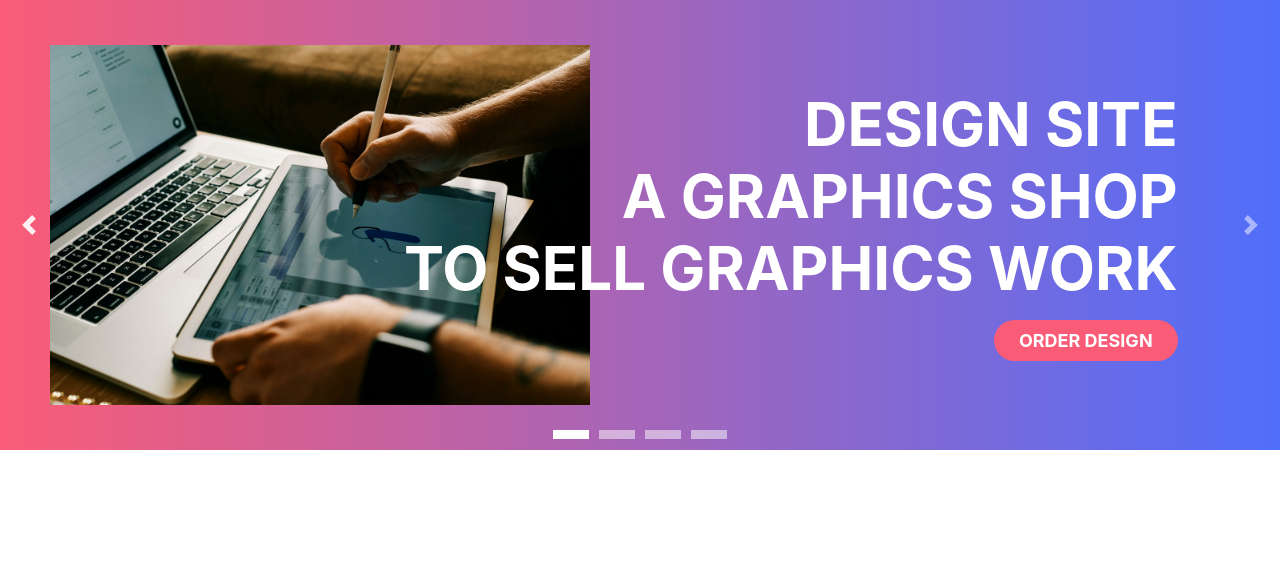
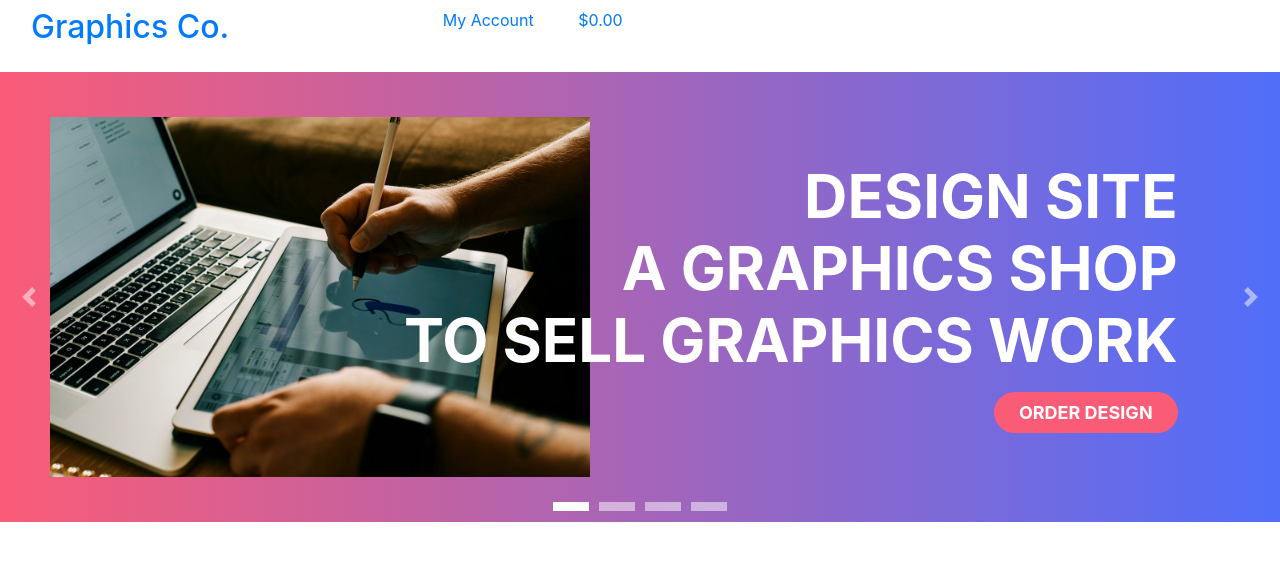
Before and after one commit to Code-Institute-Submissions/Gerard-Mc-milestone_4_JulyResub, a Django app: template home/templates/home/index.html in a window 1280 px wide. Shown: the top 561 px of the page. Run offline with Django 3.2, Linux system fonts and the light colour scheme; the template is opened without the code that fills it, so the values that code supplies are empty; some libraries are stand-ins or nearby versions.

Commit message:
base.html:Add store header html, Bootstrap classes & template logic

```diff
--- a/home/templates/home/index.html
+++ b/home/templates/home/index.html
@@ -2,8 +2,8 @@
 {% load static %}
 
 {% block content %}
-<header id="home-header" class="container-fluid fixed-top">
-    <div id="home-carousel" class="carousel slide carousel-fade" data-interval="5000000" data-ride="carousel">
+<section id="home-header" class="container-fluid">
+    <div id="home-carousel" class="carousel slide carousel-fade" data-interval="4000" data-ride="carousel">
         <ul class="carousel-indicators ">
             <li data-target="#home-carousel" data-slide-to="0" class="active"></li>
             <li data-target="#home-carousel" data-slide-to="1"></li>
@@ -71,6 +71,6 @@
             <span class="carousel-control-next-icon"></span>
         </a>
     </div>
-</header>
+</section>
 
 {% endblock %}
--- a/static/css/base.css
+++ b/static/css/base.css
@@ -5,7 +5,6 @@ body {
 	margin: 0;
 	border: 0;
 }
-
 
 /* Homepage carousel styling */
 
--- a/templates/base.html
+++ b/templates/base.html
@@ -42,6 +42,54 @@
 </head>
 
 <body>
+    <header class="container-fluid sticky-top">
+        <div id="topnav" class="row d-flex">
+            <div class="col-12 col-md-4">
+                <a href="{% url 'home' %}" class="nav-link">
+                    <h2>Graphics Co.</h2>
+                </a>
+            </div>
+            <div class="">
+                <ul class="list-inline list-unstyled text-center">
+                    <li class="list-inline-item dropdown">
+                        <a class="nav-link" href="#" id="user-options" data-toggle="dropdown" aria-haspopup="true"
+                            aria-expanded="false">
+                            <div class="text-center">
+                                <p class="my-0">My Account</p>
+                            </div>
+                        </a>
+                        <div class="dropdown-menu" aria-labelledby="user-options">
+                            {% if request.user.is_authenticated %}
+                            {% if request.user.is_superuser %}
+                            <a href="" class="dropdown-item">Admin</a>
+                            {% endif %}
+                            <a href="" class="dropdown-item">Your Account</a>
+                            <a href="{% url 'account_logout' %}" class="dropdown-item">Logout</a>
+                            {% else %}
+                            <a href="{% url 'account_login' %}" class="dropdown-item">Sign In</a>
+                            <a href="{% url 'account_signup' %}" class="dropdown-item">Register</a>
+                            {% endif %}
+                        </div>
+                    </li>
+                    <li class="list-inline-item">
+                        <a class="nav-link" href="#">
+                            <div class="text-center">
+                                <p>
+                                    {% if grand_total %}
+                                    ${{ grand_total|floatformat:2 }}
+                                    {% else %}
+                                    $0.00
+                                    {% endif %}
+                                </p>
+                            </div>
+                        </a>
+                    </li>
+                </ul>
+            </div>
+        </div>
+    </header>
+
+
     {% if messages %}
     <div class="message-container"></div>
     {% endif %}
```
